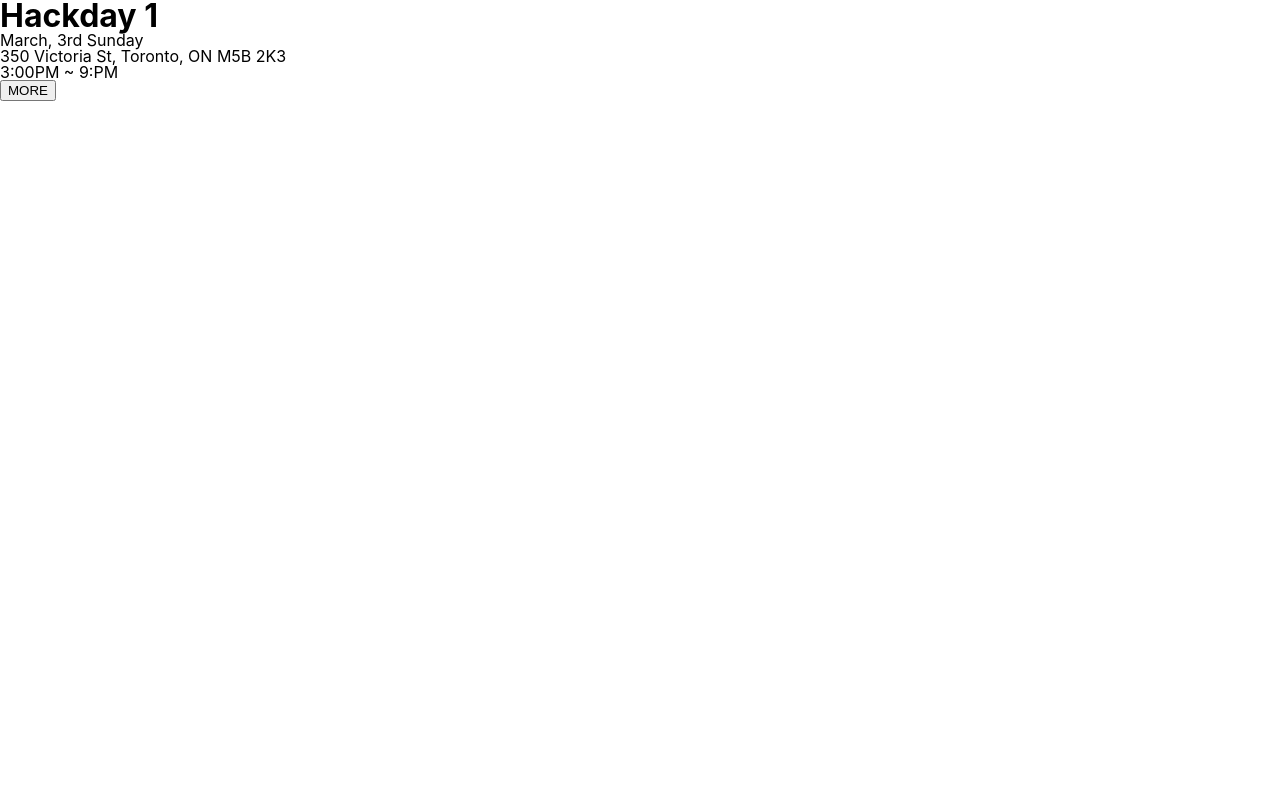
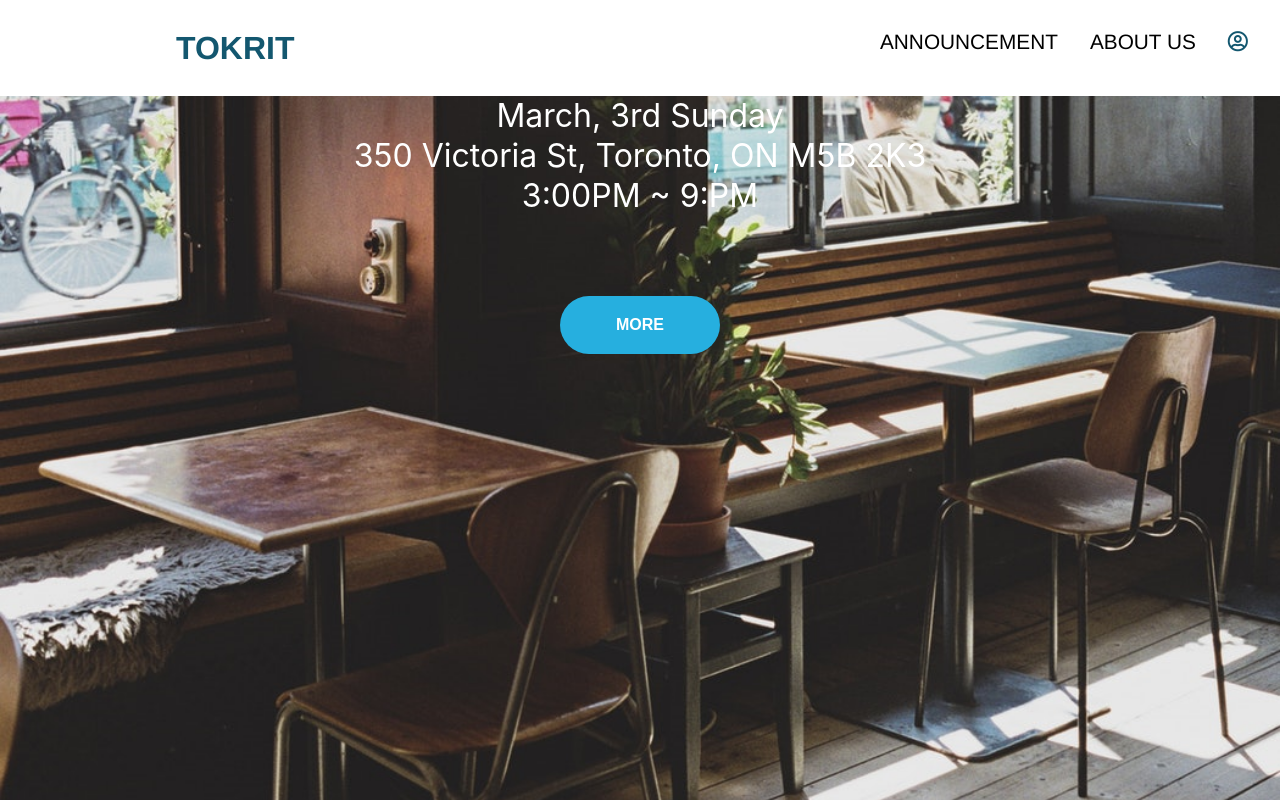
Before and after one commit to tokrit/tokrit, a React app in the folder tokrit/: page /about in a window 1280 px wide. Built offline with nearby package versions, Linux system fonts and the light colour scheme; what react-router-redux, redux-freeze would draw is missing.

Commit message:
Changed to style modules

```diff
--- a/tokrit/src/components/navigation-bar/index.js
+++ b/tokrit/src/components/navigation-bar/index.js
@@ -1,29 +1,26 @@
 import React from 'react';
 
-import styles from './index-module.scss';
+import styles from './index.module.scss';
 
 class Navigation extends React.Component {
   constructor(props) {
+    console.log(props);
     super(props);
     this.state = { isUserLoggedIn: false };
   }
 
   render() {
     return (
-      <React.Fragment>
-        { this.props.isLoggedIn &&
       <ul className={styles.nav}>
-            <li><a style={styles.firstChildStyling} href="/" className="logo">TOKRIT</a></li>
+        <li><a href="/" className={styles.firstChildStyling}>TOKRIT</a></li>
         <li className={styles.navbarItem}><a href="/announcement">ANNOUNCEMENT</a></li>
         <li className={styles.navbarItem}><a href="/about">ABOUT US</a></li>
         <li className={styles.navbarItem}>
-              <a href="/login" style={styles.lastChildStyling}>
-                <i className= "far fa-user-circle" />
+          <a href="/login" className={styles.lastChildStyling}>
+            <i className="far fa-user-circle" />
           </a>
         </li>
       </ul>
-        }
-      </React.Fragment>
     );
   }
 }
--- a/tokrit/src/components/navigation-bar/index-module.scss
+++ b/tokrit/src/components/navigation-bar/index.module.scss
@@ -28,7 +28,7 @@
   text-decoration: none;
 }
 
-.firstChildStyling {
+.nav li a.firstChildStyling {
   display: block;
   margin-left: 10rem;
   font-size: 2rem;
@@ -36,7 +36,7 @@
   color: #13576F;
 }
 
-.lastChildStyling {
+.nav li a.lastChildStyling {
   color: #13576F;
   font-weight: bold;
   margin-right: 1rem;
--- a/tokrit/src/routes/about/index.js
+++ b/tokrit/src/routes/about/index.js
@@ -1,6 +1,6 @@
 import React, { Component } from 'react';
 
-import styles from './index-module.scss';
+import styles from './index.module.scss';
 class About extends Component {
     render() {
         return (
--- a/tokrit/src/routes/announcement/index.js
+++ b/tokrit/src/routes/announcement/index.js
@@ -1,6 +1,6 @@
 import React, { Component } from 'react';
 
-import styles from './index-module.scss';
+import styles from './index.module.scss';
 
 class Announcement extends Component {
     render() {
--- a/tokrit/src/routes/home/index.js
+++ b/tokrit/src/routes/home/index.js
@@ -1,11 +1,10 @@
 import React, { Component } from 'react';
 
-import styles from './index-module.scss';
+import styles from './index.module.scss';
 
 class Home extends Component {
   render() {
     return (
-      <React.Fragment>
       <div className={styles.mainCover}>
         <div className={styles.mainContainer}>
           <h1>Hackday 1</h1>
@@ -19,7 +18,6 @@ class Home extends Component {
           </button>
         </div>
       </div>
-      </React.Fragment>
     );
   }
 }
--- a/tokrit/src/routes/login/index.js
+++ b/tokrit/src/routes/login/index.js
@@ -1,6 +1,6 @@
 import React, { Component } from 'react';
 
-import styles from './index-module.scss';
+import styles from './index.module.scss';
 
 class LoginPage extends Component {
   render() {
```
Also changed, not shown: tokrit/src/routes/about/index-module.scss (deleted), tokrit/src/routes/about/index.module.scss (added), tokrit/src/routes/announcement/index-module.scss (deleted), tokrit/src/routes/announcement/index.module.scss (added), tokrit/src/routes/home/index.module.scss (renamed from tokrit/src/routes/home/index-module.scss), tokrit/src/routes/login/index.module.scss (renamed from tokrit/src/routes/login/index-module.scss). Lines whose indentation alone changed are shown as unchanged.
